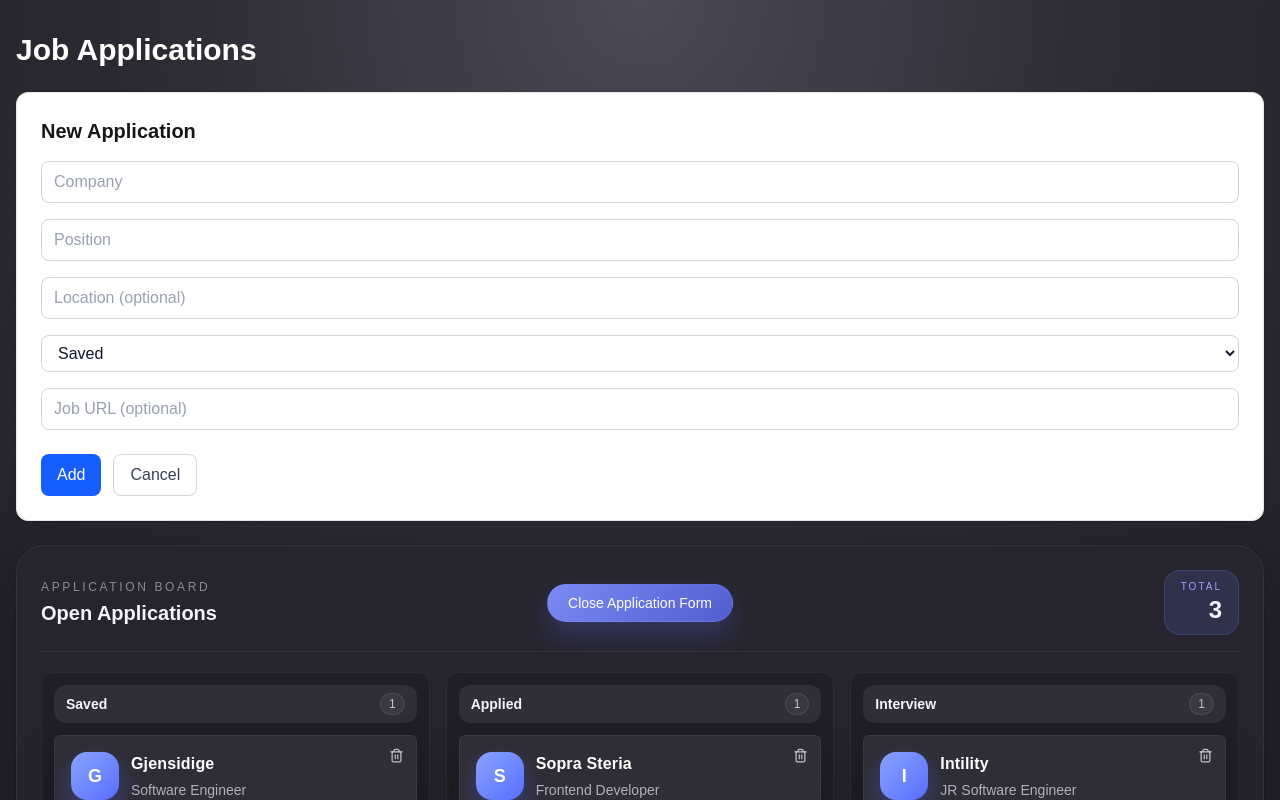
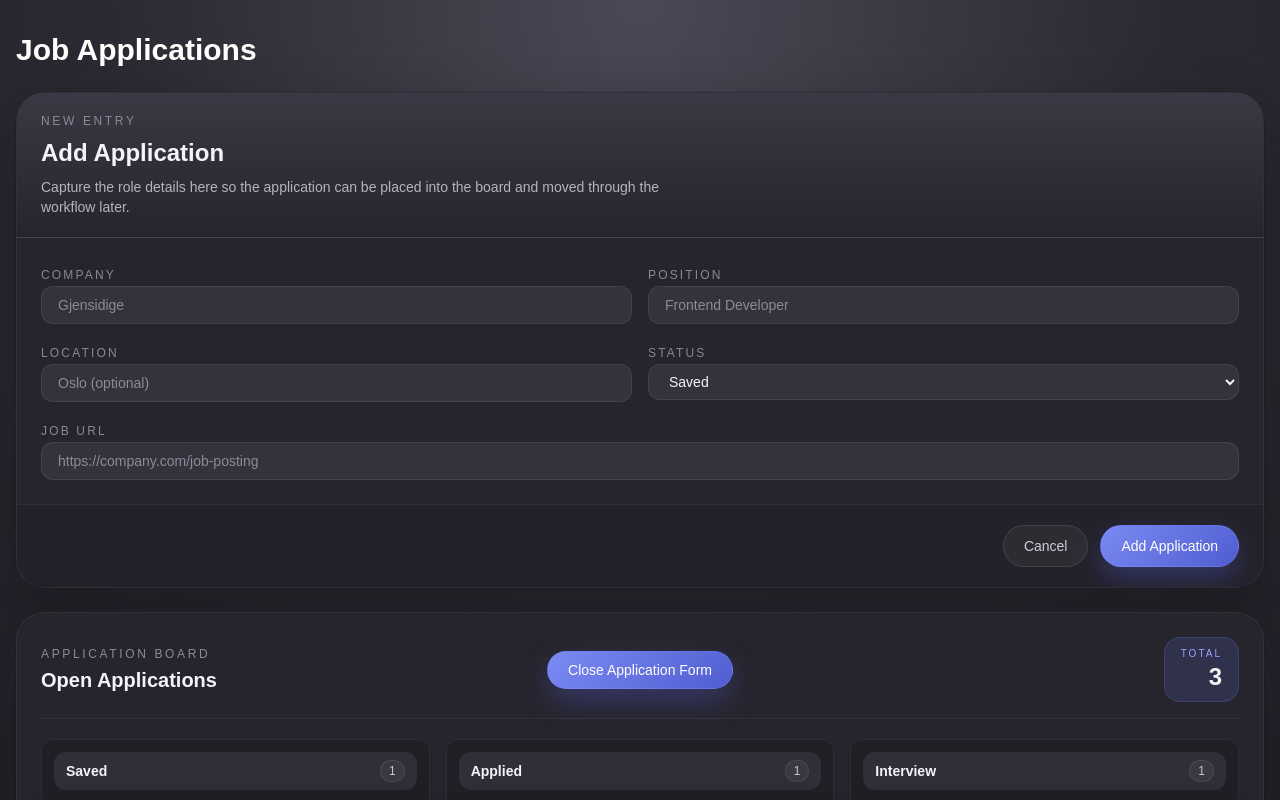
Before and after one commit to SteinGansmoe/JobApplicator, a Next.js app: page / in a window 1280 px wide. Both pictures are taken after a click on the button "Add Application". Shown: the top 800 px of the page. Built offline with nearby package versions, Linux system fonts and the light colour scheme.

Commit message:
Refactored application form and made it fit the current styling

```diff
--- a/app/page.tsx
+++ b/app/page.tsx
@@ -17,10 +17,6 @@ export default function Home() {
 
 const addApplication = (app: Application) => {
     setApplications(prev => [...prev, app]);
-}
-
-const updateStatus = (id: string, newStatus: ApplicationStatus) => {
-    setApplications(prev => prev.map(app => app.id === id ? {...app, status: newStatus, updated_at: new Date().toISOString()} : app));
 }
 
 const deleteApplication = (id: string) => {
@@ -78,7 +74,6 @@ const onCancel = () => {
     )}
     <ApplicationList
       applications={applications}
-      onStatusChange={updateStatus}
       onDeleteApplication={deleteApplication}
       onToggleForm={() => setShowForm(!showForm)}
       isFormOpen={showForm}
--- a/app/src/mock/mockApplications.ts
+++ b/app/src/mock/mockApplications.ts
@@ -27,7 +27,7 @@ export const mockApplications: Application[] = [
         job_url: "https://example.com/jobs/3",
         status: "interview",
         location: "Asker",
-        position: "JR Software Engineer",
+        position: "Software Engineer",
         created_at: new Date().toISOString(),
         updated_at: new Date().toISOString(),
     }
--- a/components/application-card.tsx
+++ b/components/application-card.tsx
@@ -2,7 +2,6 @@ import { Application, ApplicationStatus } from "@/app/src/types";
 
 type ApplicationCardProps = {
   application: Application;
-  onStatusChange: (id: string, newStatus: ApplicationStatus) => void;
   onDelete: (id: string) => void;
 };
 
@@ -20,7 +19,6 @@ function formatStatusLabel(status: ApplicationStatus) {
 
 export default function ApplicationCard({
   application,
-  onStatusChange,
   onDelete,
 }: ApplicationCardProps) {
   const handleDelete = () => {
--- a/components/application-form.tsx
+++ b/components/application-form.tsx
@@ -33,75 +33,113 @@ export default function ApplicationForm({
     <form
       className="
         mb-6
-        space-y-4
-        p-6
-        rounded-xl
-        border border-gray-200 dark:border-gray-800
-        bg-white dark:bg-gray-900
-        shadow-sm
+        overflow-hidden
+        rounded-[1.75rem]
+        border border-white/6
+        bg-[#26242c]
+        shadow-[0_24px_60px_rgba(10,10,16,0.28)]
+        ring-1 ring-black/10
       "
     >
-      <h2 className="text-xl font-semibold">New Application</h2>
+      <div className="border-b border-white/6 bg-[linear-gradient(180deg,_rgba(60,58,71,0.92),_rgba(38,36,44,0.96))] px-6 py-5">
+        <p className="text-xs uppercase tracking-[0.22em] text-[#8e8999]">
+          New Entry
+        </p>
+        <h2 className="mt-2 text-2xl font-semibold text-[#f5f3fa]">
+          Add Application
+        </h2>
+        <p className="mt-2 max-w-2xl text-sm text-[#b7b2c1]">
+          Capture the role details here so the application can be placed into
+          the board and moved through the workflow later.
+        </p>
+      </div>
 
+      <div
+        className="
+        grid
+        gap-4
+        p-6
+        md:grid-cols-2
+      "
+      >
+        <label className="space-y-2">
+          <span className="text-xs font-medium uppercase tracking-[0.18em] text-[#8c8699]">
+            Company
+          </span>
           <input
             value={company}
             onChange={(e) => onCompanyChange(e.target.value)}
-        placeholder="Company"
+            placeholder="Gjensidige"
             className="
               w-full
-          px-3 py-2
-          rounded-lg
-          border border-gray-300 dark:border-gray-700
-          bg-white dark:bg-gray-800
-          text-gray-900 dark:text-gray-100
-          placeholder-gray-400
-          focus:outline-none focus:ring-2 focus:ring-blue-500
+              rounded-xl
+              border border-white/8
+              bg-[#34323b]
+              px-4 py-2
+              text-sm text-[#f5f3fa]
+              placeholder:text-[#8f899b]
+              focus:outline-none focus:ring-2 focus:ring-[#7188ff]
             "
           />
+        </label>
 
+        <label className="space-y-2">
+          <span className="text-xs font-medium uppercase tracking-[0.18em] text-[#8c8699]">
+            Position
+          </span>
           <input
             value={position}
             onChange={(e) => onPositionChange(e.target.value)}
-        placeholder="Position"
+            placeholder="Frontend Developer"
             className="
               w-full
-          px-3 py-2
-          rounded-lg
-          border border-gray-300 dark:border-gray-700
-          bg-white dark:bg-gray-800
-          text-gray-900 dark:text-gray-100
-          placeholder-gray-400
-          focus:outline-none focus:ring-2 focus:ring-blue-500
+              rounded-xl
+              border border-white/8
+              bg-[#34323b]
+              px-4 py-2
+              text-sm text-[#f5f3fa]
+              placeholder:text-[#8f899b]
+              focus:outline-none focus:ring-2 focus:ring-[#7188ff]
             "
           />
+        </label>
 
+        <label className="space-y-2">
+          <span className="text-xs font-medium uppercase tracking-[0.18em] text-[#8c8699]">
+            Location
+          </span>
           <input
             value={location}
             onChange={(e) => onLocationChange(e.target.value)}
-        placeholder="Location (optional)"
+            placeholder="Oslo (optional)"
             className="
               w-full
-          px-3 py-2
-          rounded-lg
-          border border-gray-300 dark:border-gray-700
-          bg-white dark:bg-gray-800
-          text-gray-900 dark:text-gray-100
-          placeholder-gray-400
-          focus:outline-none focus:ring-2 focus:ring-blue-500
+              rounded-xl
+              border border-white/8
+              bg-[#34323b]
+              px-4 py-2
+              text-sm text-[#f5f3fa]
+              placeholder:text-[#8f899b]
+              focus:outline-none focus:ring-2 focus:ring-[#7188ff]
             "
           />
+        </label>
 
+        <label className="space-y-2">
+          <span className="text-xs font-medium uppercase tracking-[0.18em] text-[#8c8699]">
+            Status
+          </span>
           <select
             value={status}
             onChange={(e) => onStatusChange(e.target.value as ApplicationStatus)}
             className="
               w-full
-          px-3 py-2
-          rounded-lg
-          border border-gray-300 dark:border-gray-700
-          bg-white dark:bg-gray-800
-          text-gray-900 dark:text-gray-100
-          focus:outline-none focus:ring-2 focus:ring-blue-500
+              rounded-xl
+              border border-white/8
+              bg-[#34323b]
+              px-4 py-2
+              text-sm text-[#f5f3fa]
+              focus:outline-none focus:ring-2 focus:ring-[#7188ff]
             "
           >
             <option value="saved">Saved</option>
@@ -110,51 +148,66 @@ export default function ApplicationForm({
             <option value="offer">Offer</option>
             <option value="rejected">Rejected</option>
           </select>
+        </label>
 
+        <label className="space-y-2 md:col-span-2">
+          <span className="text-xs font-medium uppercase tracking-[0.18em] text-[#8c8699]">
+            Job URL
+          </span>
           <input
             value={jobUrl}
             onChange={(e) => onJobUrlChange(e.target.value)}
-        placeholder="Job URL (optional)"
+            placeholder="https://company.com/job-posting"
             className="
               w-full
-          px-3 py-2
-          rounded-lg
-          border border-gray-300 dark:border-gray-700
-          bg-white dark:bg-gray-800
-          text-gray-900 dark:text-gray-100
-          placeholder-gray-400
-          focus:outline-none focus:ring-2 focus:ring-blue-500
+              rounded-xl
+              border border-white/8
+              bg-[#34323b]
+              px-4 py-2
+              text-sm text-[#f5f3fa]
+              placeholder:text-[#8f899b]
+              focus:outline-none focus:ring-2 focus:ring-[#7188ff]
             "
           />
+        </label>
+      </div>
 
-      <div className="flex gap-3 pt-2">
+      <div className="flex flex-col gap-3 border-t border-white/6 bg-[#232129] px-6 py-5 sm:flex-row sm:justify-end">
+        <button
+          type="button"
+          onClick={onCancel}
+          className="
+            inline-flex items-center justify-center
+            rounded-full
+            border border-white/10
+            bg-white/5
+            px-5 py-2.5
+            text-sm font-medium text-[#d0ccd8]
+            transition
+            hover:bg-white/10
+          "
+        >
+          Cancel
+        </button>
+
         <button
           type="submit"
           onClick={onSubmit}
           className="
-            px-4 py-2
-            rounded-lg
-            bg-blue-600 text-white
-            hover:bg-blue-700
+            inline-flex items-center justify-center
+            rounded-full
+            border border-[#7d89ff]/30
+            bg-[linear-gradient(135deg,_rgba(128,144,255,0.95),_rgba(93,110,255,0.78))]
+            px-5 py-2.5
+            text-sm font-medium text-white
+            shadow-[0_12px_30px_rgba(93,110,255,0.28)]
             transition
+            hover:brightness-110
+            focus-visible:outline-none
+            focus-visible:ring-2 focus-visible:ring-[#8ea0ff]
           "
         >
-          Add
-        </button>
-
-        <button
-          type="button"
-          onClick={onCancel}
-          className="
-            px-4 py-2
-            rounded-lg
-            border border-gray-300 dark:border-gray-700
-            text-gray-700 dark:text-gray-300
-            hover:bg-gray-100 dark:hover:bg-gray-800
-            transition
-          "
-        >
-          Cancel
+          Add Application
         </button>
       </div>
     </form>
--- a/components/application-list.tsx
+++ b/components/application-list.tsx
@@ -11,7 +11,6 @@ const boardColumns: { status: ApplicationStatus; label: string }[] = [
 
 type ApplicationListProps = {
   applications: Application[];
-  onStatusChange: (id: string, newStatus: ApplicationStatus) => void;
   onDeleteApplication: (id: string) => void;
   onToggleForm: () => void;
   isFormOpen: boolean;
@@ -19,7 +18,6 @@ type ApplicationListProps = {
 
 export default function ApplicationList({
   applications,
-  onStatusChange,
   onDeleteApplication,
   onToggleForm,
   isFormOpen,
@@ -84,7 +82,6 @@ export default function ApplicationList({
                   <ApplicationCard
                     key={application.id}
                     application={application}
-                    onStatusChange={onStatusChange}
                     onDelete={onDeleteApplication}
                   />
                 ))}
```
Lines whose indentation alone changed are shown as unchanged.
